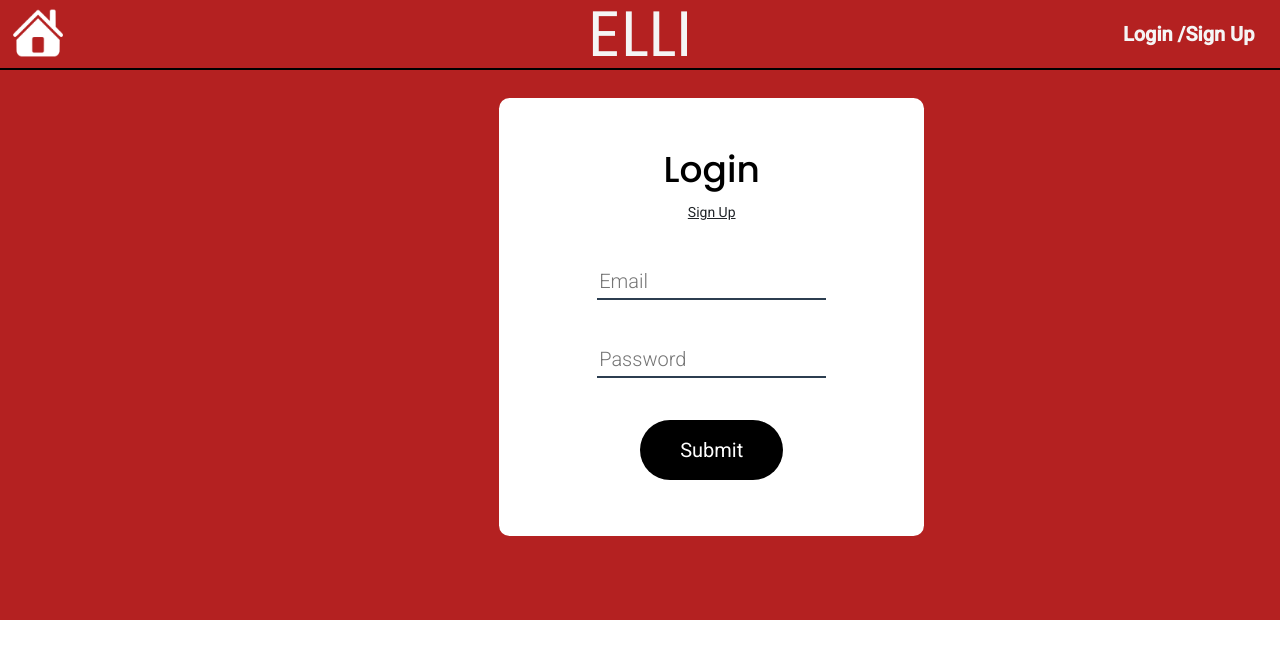
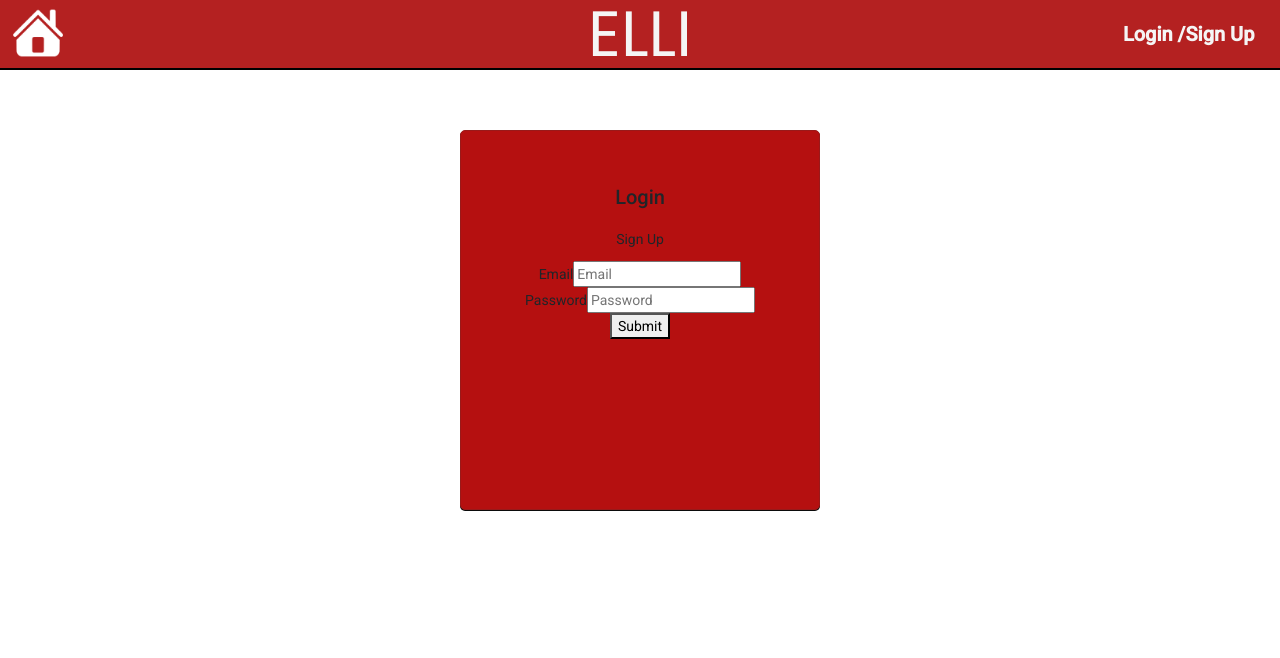
Before and after one commit to blbarr01/EnglishLearningInitiative, an Angular app in the folder ELLI/: page /login in a window 1280 px wide. Shown: the top 658 px of the page. Built offline with nearby package versions, Linux system fonts and the light colour scheme.

Commit message:
Update login.component.css

```diff
--- a/ELLI/src/app/features/login/login.component.css
+++ b/ELLI/src/app/features/login/login.component.css
@@ -1,117 +1,22 @@
+*{
+    box-sizing: border-box ;
+}
 
+body{
+    background: #fff;
+    margin: 0;
+    padding: 0;
+    font-family: 'Times New Roman', Times, serif;
+}
 
 .login-container{
-    /* border: 2px solid green; */
-    background-color: var(--matador-red);
-    padding-bottom: 3em;
-    padding-top: 2em;
-}
-
-.login-link{
-    text-align: center;
-    text-decoration: underline;
-}
-.login-link:hover{
-    cursor: pointer;
-}
-.container {
-    background-color: #fff;
-    margin: auto 39%;
-    height: fit-content;
-    width: fit-content;
-    padding: 4em;
-    border-radius: .66rem;
-    margin-bottom: 3em;
-}
-
-
-#main-form{
-    /* border: 2px solid black; */
-}
-label {
-    display: block;
-    display: none;
-}
-
-.form-element {
-    margin: 3em;
-    /* border: 2px solid red; */
-}
-
-input {
-    height: 2.25rem;
-    font-size: 1.25rem;
-    border: none;
-    border-bottom: 2px solid #2c3e50;
-    font-weight: 100;
-    box-sizing: border-box;
-}
-
-input:focus {
-    outline: none;
-    /* box-shadow: 0px, 10px 5px lightblue; */
-    border-bottom: 4px solid #8eadcd;
-}
-
-input.alert {
-    border-bottom: 2px solid red;
-}
-
-input.valid {
-    border-bottom: 2px solid rgb(46, 221, 46);
-}
-
-.center {
+    background: rgb(181, 16, 16);
+    border: 1px solid rgb(153, 26, 26);
+    box-shadow: 0 1px rgb(11, 11, 11);
+    border-radius: 5px;
+    width: 360px;
+    height: 380px;
+    margin: 60px auto;
+    padding: 50px 30px 0 30px;
     text-align: center;
 }
-
-
-
-
-h2 {
-    font-size: 2.25rem;
-    color: var(--matador-black);
-    font-family: "Poppins";
-}
-
-button {
-    margin: 0 auto;
-    padding: 1.25rem 2.50rem;
-    border-radius: 3.25rem;
-    background: var(--matador-black);
-    color: #fff;
-    border: none;
-    font-size: 1.25rem;
-}
-
-button:hover {
-    border: 4px solid #8eadcd;
-}
-
-.btn-container {
-    display: flex;
-    justify-content: space-around;
-    margin-top: 20px;
-}
-
-.semester-input {
-    display: inline;
-    width: 50%;
-}
-
-.semester-container {
-    display: flex;
-    /* border: 2px solid red; */
-}
-
-textarea {
-    font-style: inherit;
-    width: 100%;
-    height: 7em;
-    box-sizing: border-box;
-    font-size: 1.10rem;
-}
-
-textarea:focus {
-    outline: 2px solid #8eadcd;
-}
```
